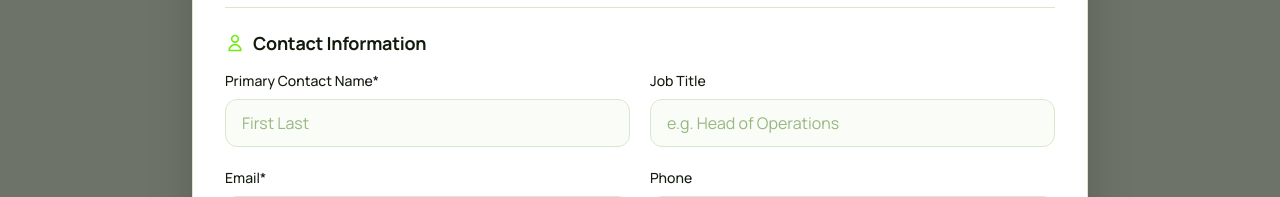
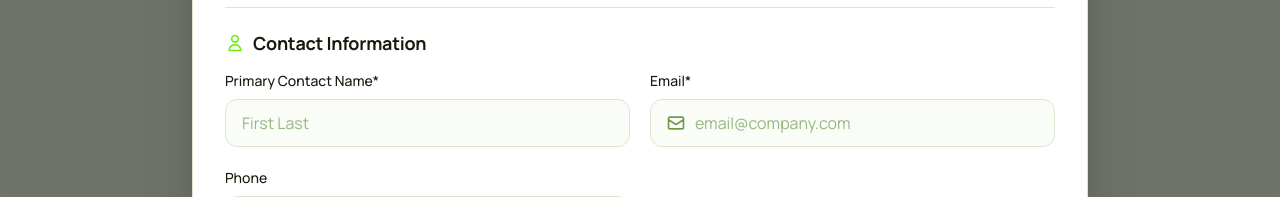
Before and after one commit to rivaldorose/konsensi-workspace, a Next.js app: page /partners/new in a window 1280 px wide. Shown: the part 398-595 px from the top of the page. Built offline with nearby package versions, Linux system fonts and the light colour scheme; no server answers.

Commit message:
Fix: Remove Job Title field from Add Partner page (not in Partner type)

```diff
--- a/src/app/(workspace)/partners/new/page.tsx
+++ b/src/app/(workspace)/partners/new/page.tsx
@@ -183,17 +183,7 @@ export default function AddPartnerPage() {
                       onChange={(e) => setFormData({ ...formData, contact_name: e.target.value })}
                     />
                   </div>
-                  {/* Job Title */}
-                  <div className="flex flex-col gap-2">
-                    <label className="text-[#131b0d] dark:text-[#e0e0e0] text-sm font-medium leading-normal">Job Title</label>
-                    <input
-                      className="form-input flex w-full rounded-lg text-[#131b0d] dark:text-white focus:outline-0 focus:ring-2 focus:ring-primary/50 border border-[#dae7cf] dark:border-[#3a4b30] bg-[#fafcf8] dark:bg-[#151c10] h-12 placeholder:text-[#6e9a4c]/70 px-4 text-base font-normal transition-all"
-                      placeholder="e.g. Head of Operations"
-                      type="text"
-                      value={formData.contact_email || ''}
-                      onChange={(e) => setFormData({ ...formData, contact_email: e.target.value })}
-                    />
-                  </div>
+                  {/* Job Title - Removed as it's not in the Partner type */}
                   {/* Email */}
                   <div className="flex flex-col gap-2">
                     <label className="text-[#131b0d] dark:text-[#e0e0e0] text-sm font-medium leading-normal">Email*</label>
```
